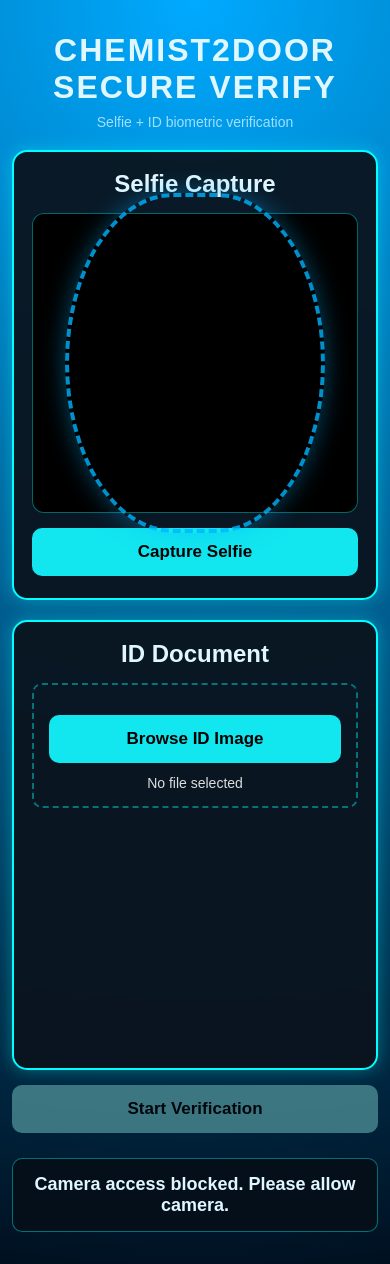
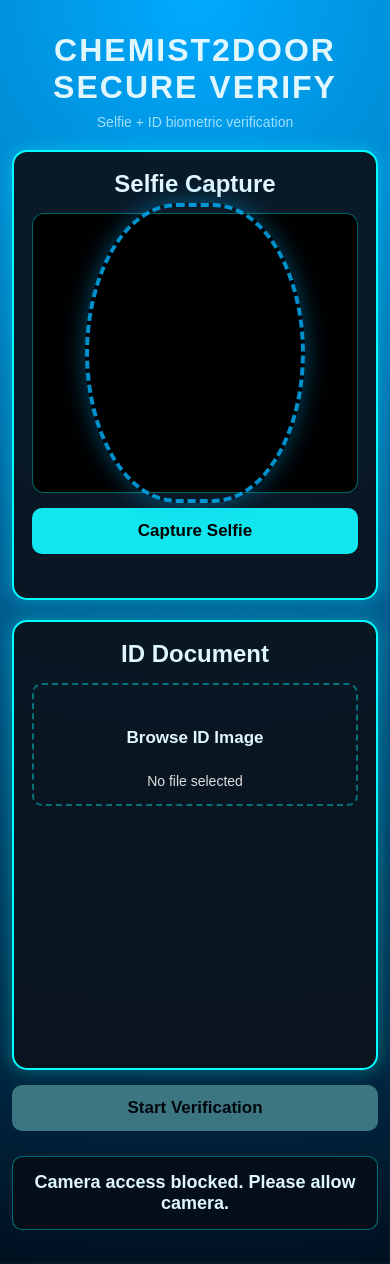
Before and after one commit to Shah4893/chemist2door, a Flask app: page / in a window 390 px wide. After the commit the page ends 1230 px from the top, so only its background shows below. Run offline with Flask 3, Linux system fonts and the light colour scheme.

Commit message:
Refactor CSS styles and add responsive design tweaks

```diff
--- a/static/style.css
+++ b/static/style.css
@@ -1,3 +1,4 @@
+/* RESET */
 * {
     margin: 0;
     padding: 0;
@@ -10,16 +11,21 @@ body {
     font-family: Arial, sans-serif;
     color: #e0f7ff;
     min-height: 100vh;
+    display: flex;
+    justify-content: center;
+    align-items: flex-start;
 }
 
 /* MAIN CONTAINER */
 .container {
     max-width: 1100px;
+    width: 100%;
     margin: 20px auto;
     padding: 15px;
     text-align: center;
 }
 
+/* TITLES */
 .main-title {
     margin-bottom: 8px;
     letter-spacing: 2px;
@@ -79,7 +85,7 @@ canvas,
     object-fit: contain;
 }
 
-/* SELFIE CANVAS DEFAULT HIDDEN (IMPORTANT: NO !important) */
+/* SELFIE CANVAS DEFAULT HIDDEN */
 #selfieCanvas {
     display: none;
 }
@@ -99,7 +105,7 @@ canvas,
     transition: 0.3s ease;
 }
 
-/* BUTTONS + UPLOAD LABEL */
+/* BUTTONS BASE */
 button,
 .upload-label {
     width: 100%;
@@ -108,8 +114,6 @@ button,
     margin-top: 15px;
     border: none;
     border-radius: 10px;
-    background: #12E6EF;
-    color: #000;
     font-weight: bold;
     font-size: 18px;
     cursor: pointer;
@@ -117,15 +121,29 @@ button,
     text-align: center;
 }
 
+/* PRIMARY BUTTON */
+.primary-btn {
+    background: #12E6EF;
+    color: #000;
+}
+
+/* SECONDARY BUTTON */
+.secondary-btn {
+    background: #0b3040;
+    color: #e0f7ff;
+    border: 1px solid #12E6EF;
+}
+
 /* HOVER */
 button:hover,
 .upload-label:hover {
-    background: #00c8ff;
+    filter: brightness(1.05);
 }
 
-/* DISABLED STATE (VERIFY / CAPTURE LOCK) */
+/* DISABLED STATE */
 button:disabled,
-button[disabled] {
+button[disabled],
+.primary-btn.disabled {
     background: #4a8b92;
     cursor: not-allowed;
     opacity: 0.8;
@@ -159,6 +177,10 @@ button[disabled] {
     background: rgba(5, 15, 25, 0.95);
 }
 
+.result-box.hidden {
+    display: none;
+}
+
 #resultText {
     font-size: 18px;
     font-weight: bold;
@@ -166,6 +188,10 @@ button[disabled] {
 
 /* MOBILE RESPONSIVE */
 @media (max-width: 768px) {
+
+    body {
+        align-items: flex-start;
+    }
 
     .container {
         padding: 12px;
@@ -181,20 +207,30 @@ button[disabled] {
     }
 
     .video-wrapper {
-        height: 300px;
+        height: 280px;
     }
 
     video,
     canvas,
     #idPreview {
-        height: 300px;
-        margin-left: auto;
-        margin-right: auto;
+        height: 280px;
     }
 
     button,
     .upload-label {
         font-size: 17px;
-        padding: 14px;
+        padding: 13px;
+    }
+
+    #faceOval {
+        width: 220px;
+        height: 300px;
     }
 }
+
+/* LARGE DESKTOP TWEAKS */
+@media (min-width: 1200px) {
+    .container {
+        margin-top: 40px;
+    }
+}
```
